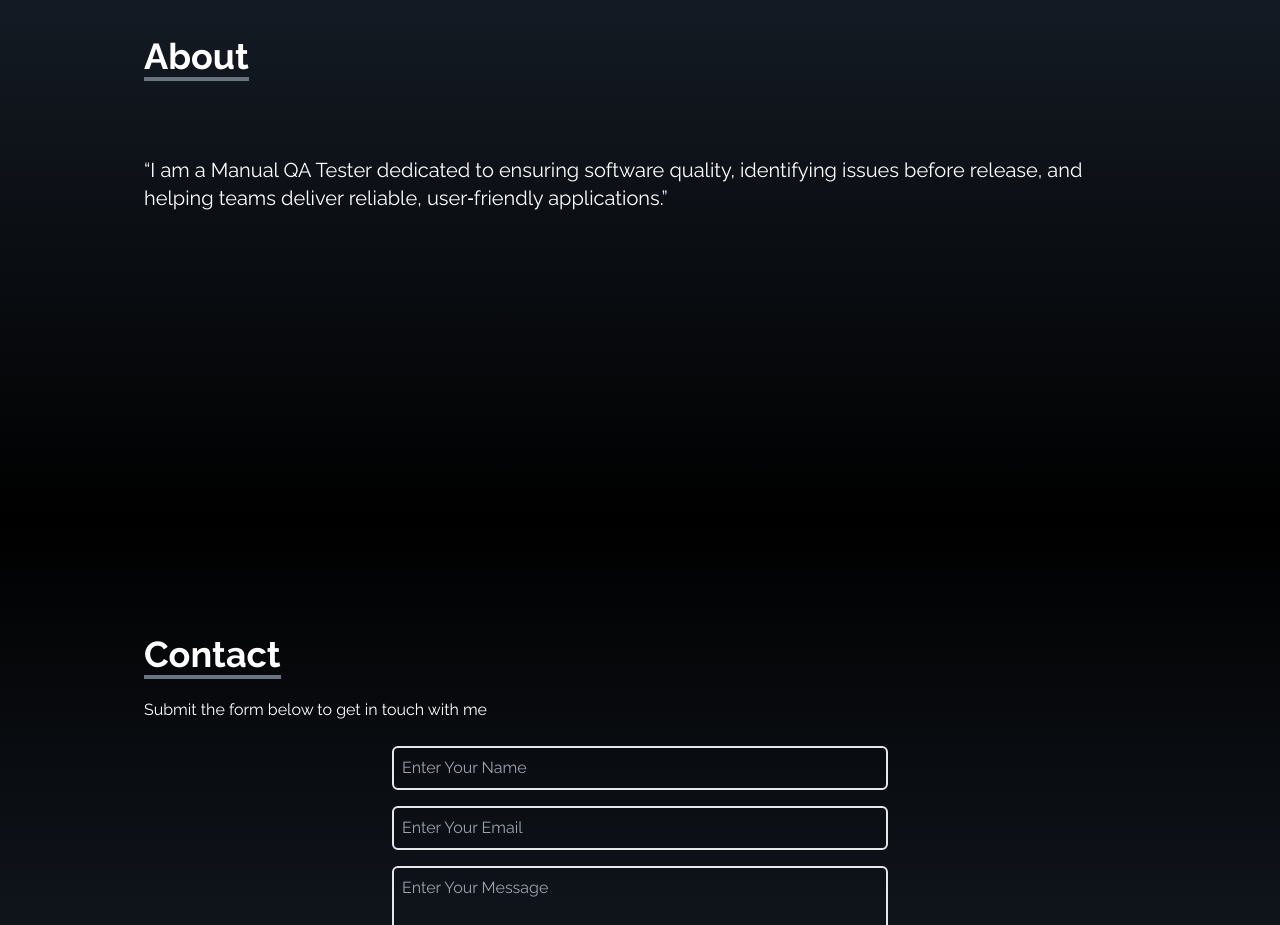
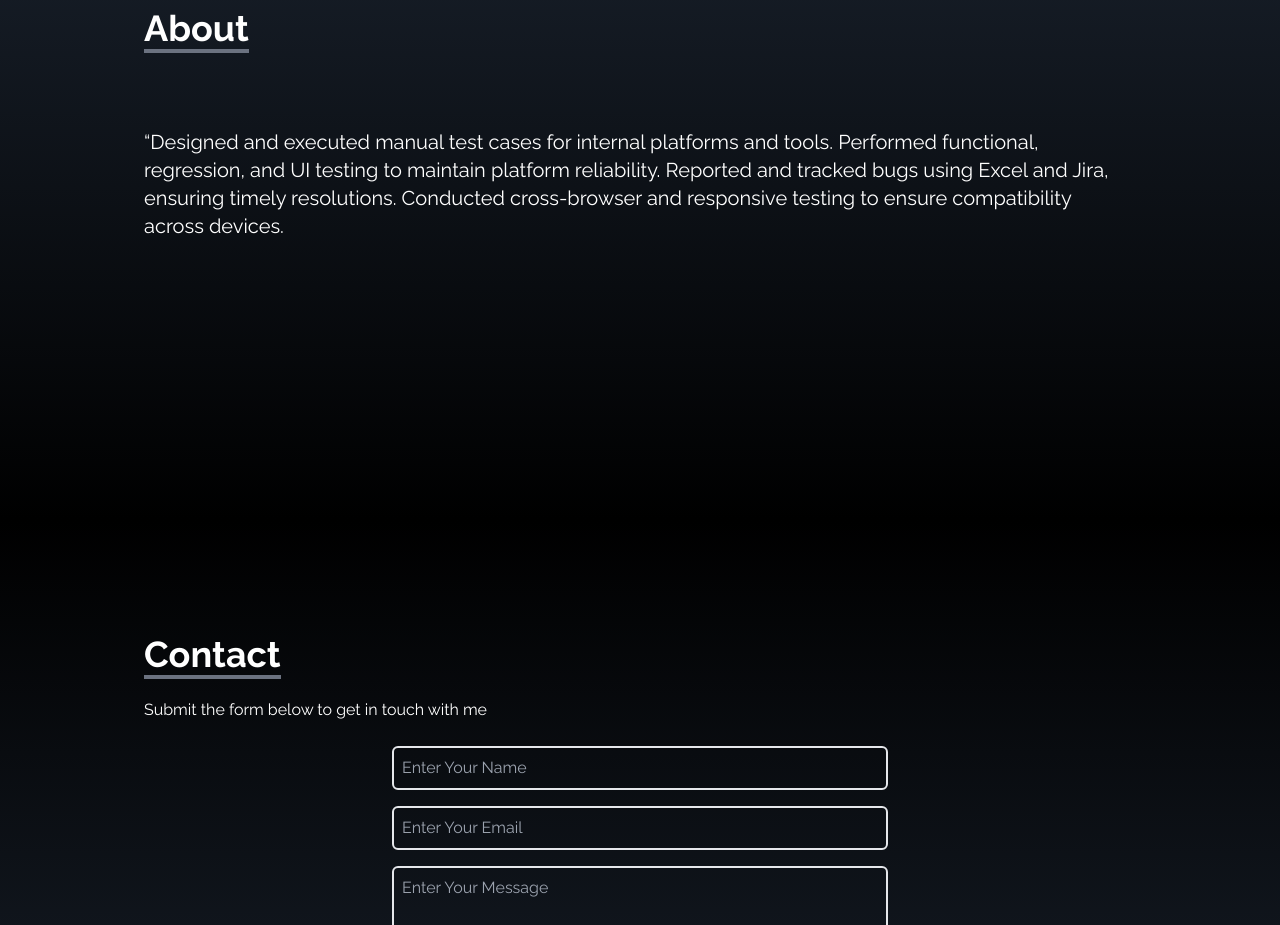
Before and after one commit to cspal12/portfolio, a React (Create React App) app: page / in a window 1280 px wide. Shown: the part 1080-2005 px from the top of the page. Built offline with nearby package versions, Linux system fonts and the light colour scheme.

Commit message:
Update About.jsx

```diff
--- a/src/Component/About.jsx
+++ b/src/Component/About.jsx
@@ -13,8 +13,10 @@ const About = () => {
           </p>
         </div>
         <p className="text-xl mt-20">
-          “I am a Manual QA Tester dedicated to ensuring software quality, identifying issues before release, and helping teams deliver reliable, user‑friendly applications.”
-        </p>
+          “Designed and executed manual test cases for internal platforms and tools.
+Performed functional, regression, and UI testing to maintain platform reliability.
+Reported and tracked bugs using Excel and Jira, ensuring timely resolutions.
+Conducted cross-browser and responsive testing to ensure compatibility across devices.</p>
 
         <br />
         {/* <p className="text-xl ">
```
